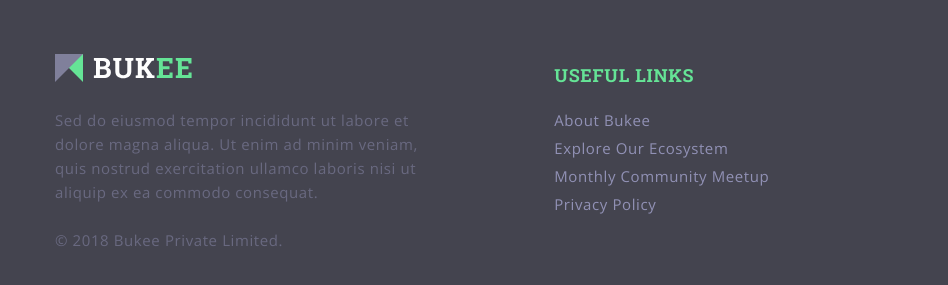
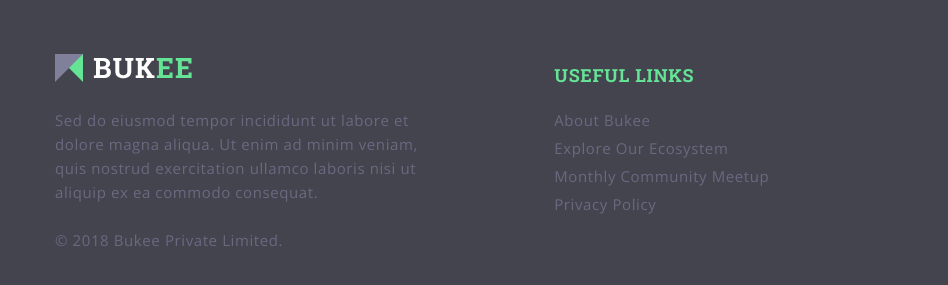
Before and after one commit to julia-fedulova/Bukee, a plain HTML site: page index.html in a window 1280 px wide. Shown: the part 7754-8039 px from the top of the page, 0-948 px from the left. Drawn offline with nearby package versions, Linux system fonts and the light colour scheme; a script that the page names is missing.

Commit message:
Update main.css

```diff
--- a/styles/main.css
+++ b/styles/main.css
@@ -1282,7 +1282,7 @@ h3 {
 
 .footer-block__link {
     text-decoration: none;
-    color: #9191b5;
+    color: #696980;
 }
 
 .footer-block__social {
```
